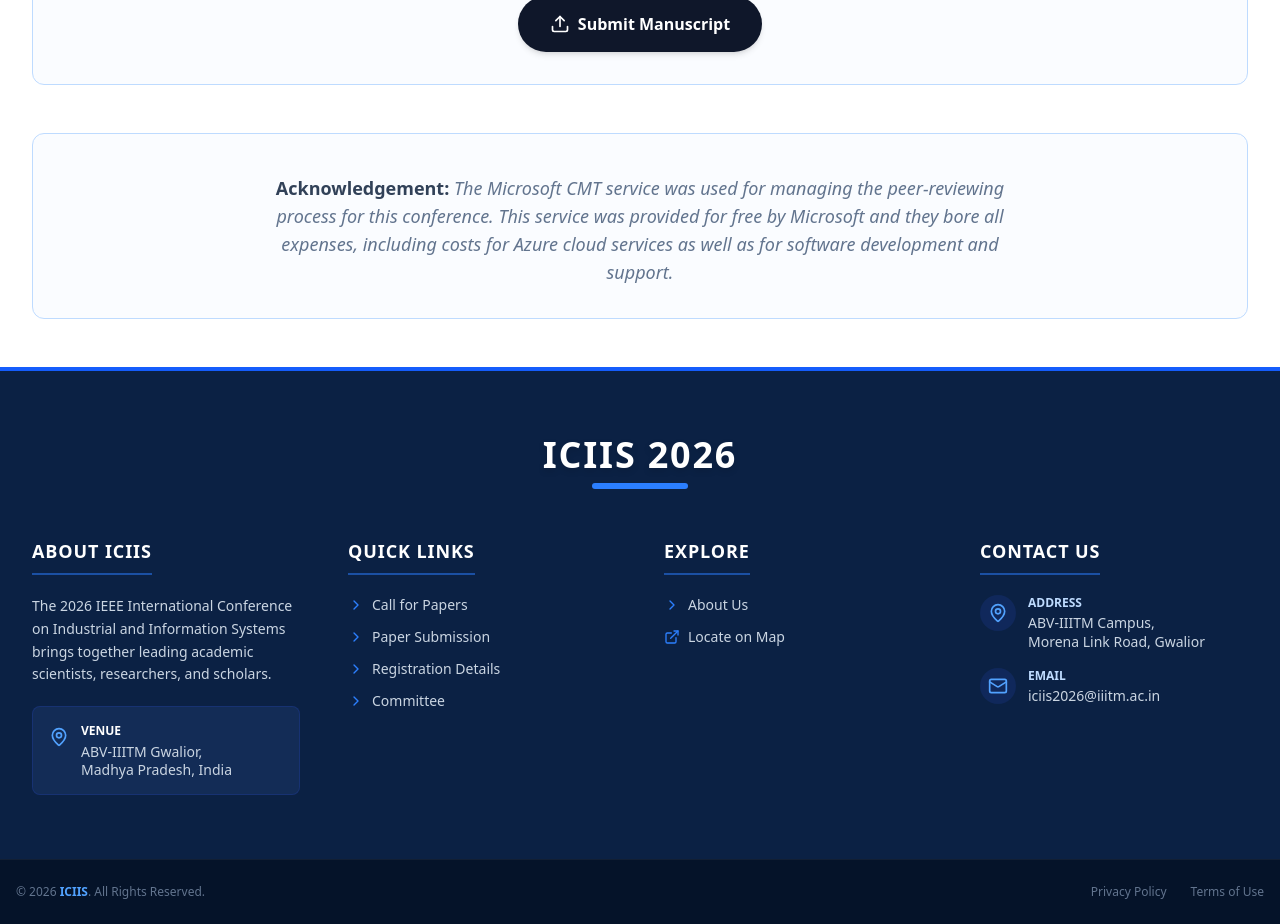
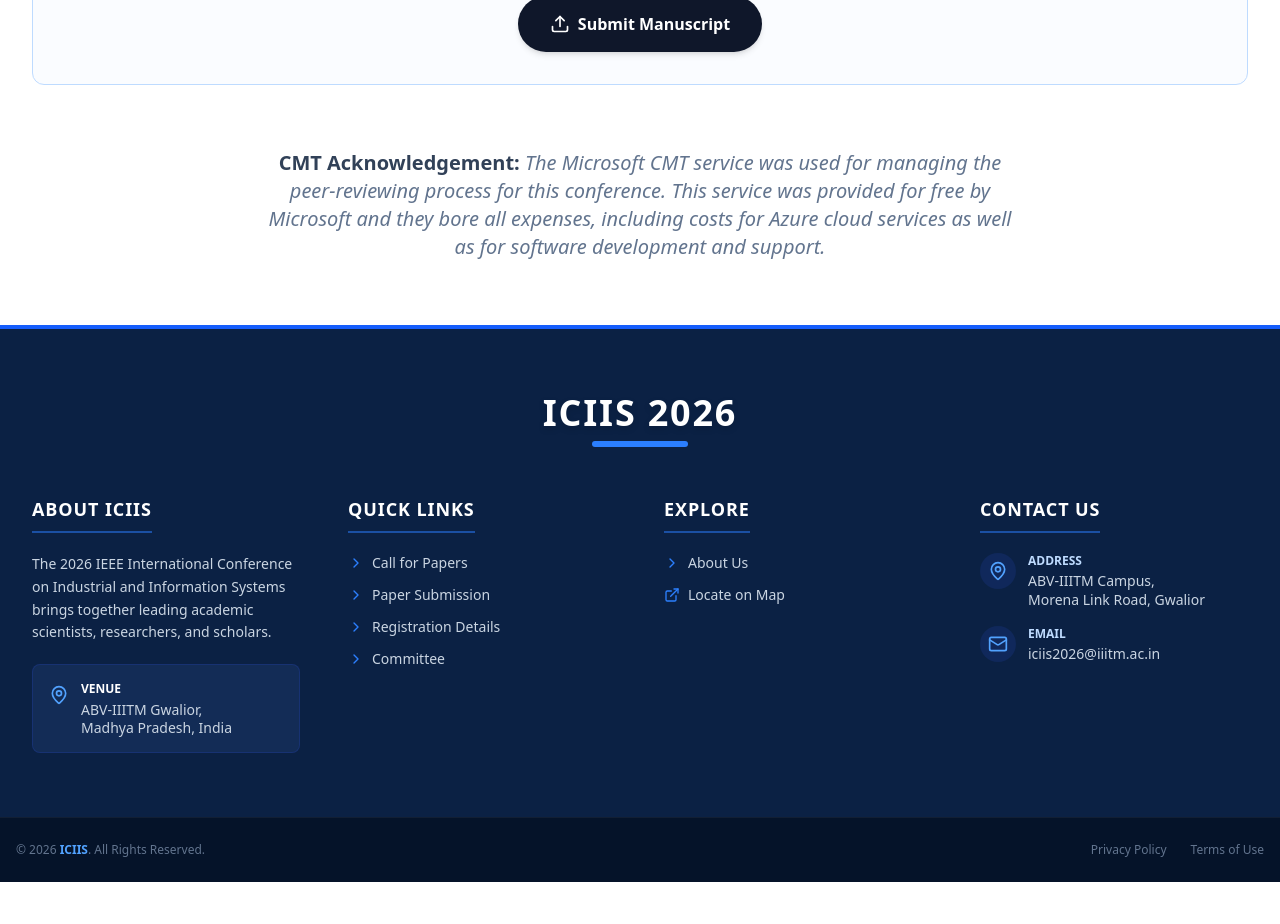
Before and after one commit to Utkarsh-sharma47/ICIIS-2026, a React (Vite) app: page /submission in a window 1280 px wide. Shown: the part 1560-2484 px from the top of the page. After the commit the page ends 2442 px from the top, so only its background shows below. Built offline with nearby package versions, Linux system fonts and the light colour scheme.

Commit message:
refactor: update CMT acknowledgement styling and text in Submission component

```diff
--- a/src/pages/Submission.jsx
+++ b/src/pages/Submission.jsx
@@ -130,10 +130,10 @@ function Submission() {
              </div>
         </div>
 
-        <div className="border border-blue-200 bg-blue-50/30 rounded-xl p-8 text-center relative overflow-hidden mt-8">
-             <div className="mt-2">
-                    <p className="text-lg text-slate-500 italic max-w-3xl mx-auto">
-                        <span className="font-bold text-slate-700 not-italic">Acknowledgement: </span>
+        <div className="rounded-xl p-4 text-center relative overflow-hidden mt-2">
+             <div className="">
+                    <p className="text-xl text-slate-500 italic max-w-3xl mx-auto">
+                        <span className="font-bold text-slate-700 not-italic"> CMT Acknowledgement: </span>
                         The Microsoft CMT service was used for managing the peer-reviewing process for this conference. This service was provided for free by Microsoft and they bore all expenses, including costs for Azure cloud services as well as for software development and support.
                     </p>
                 </div>
```
